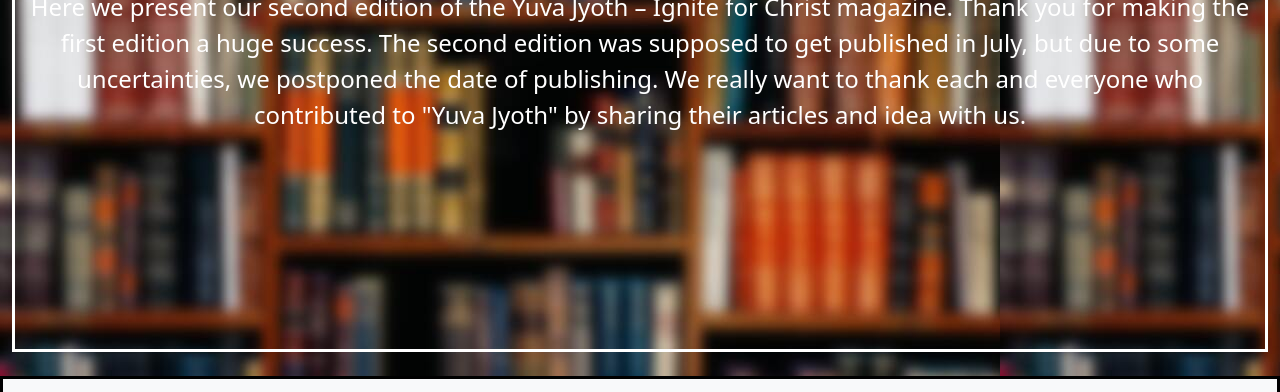
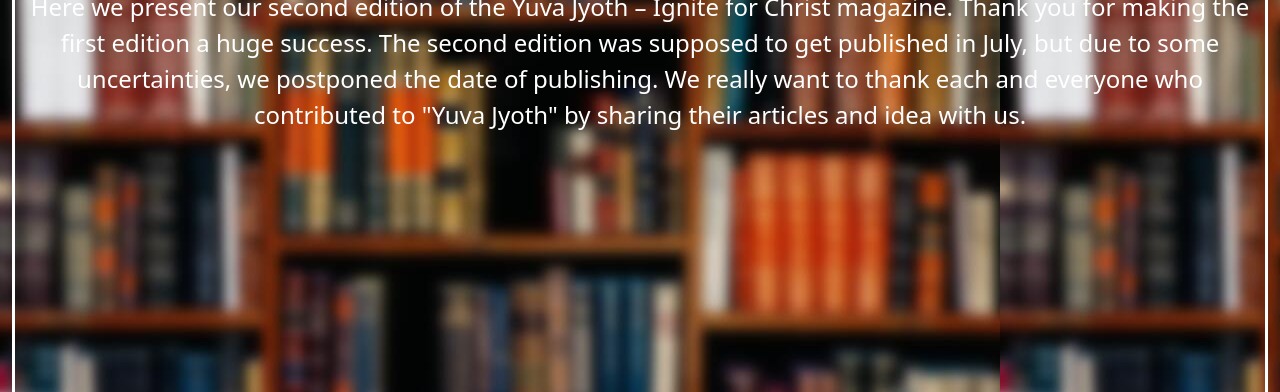
Before and after one commit to abinvj/YuvaJyoth, a plain HTML site: page index.html in a window 1280 px wide. Shown: the part 270-662 px from the top of the page. Drawn offline with nearby package versions, Linux system fonts and the light colour scheme.

Commit message:
border issue fixed

```diff
--- a/index.html
+++ b/index.html
@@ -44,7 +44,7 @@
 <section id="home_section" style="background-image:url(bg.jpg); padding: 1em; font-size: 1.5em; padding-top: 3em;">
     <div>
         <div class="row">
-          <div class="container col-md-6  text-white " style="border: 3px solid #fff; text-align: justify; width: 100%; height: 550px; text-align:center;">
+          <div class="container col-md-6  text-white " style="border: 3px solid #fff; text-align: justify; width: 100%; height: 600px; text-align:center;">
             <h1 style="padding-top: 10vw">Editorial Notes</h1>
             <p>
                 Here we present our second edition of the Yuva Jyoth – Ignite for Christ magazine.
```
